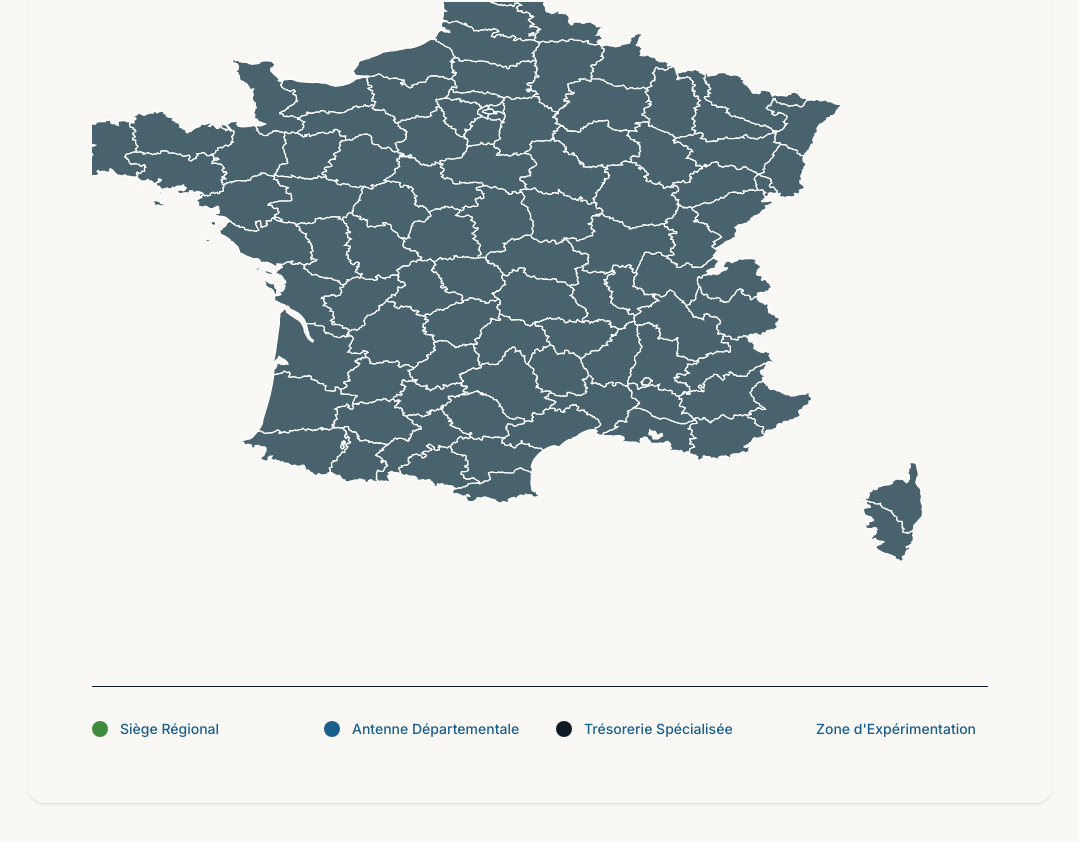
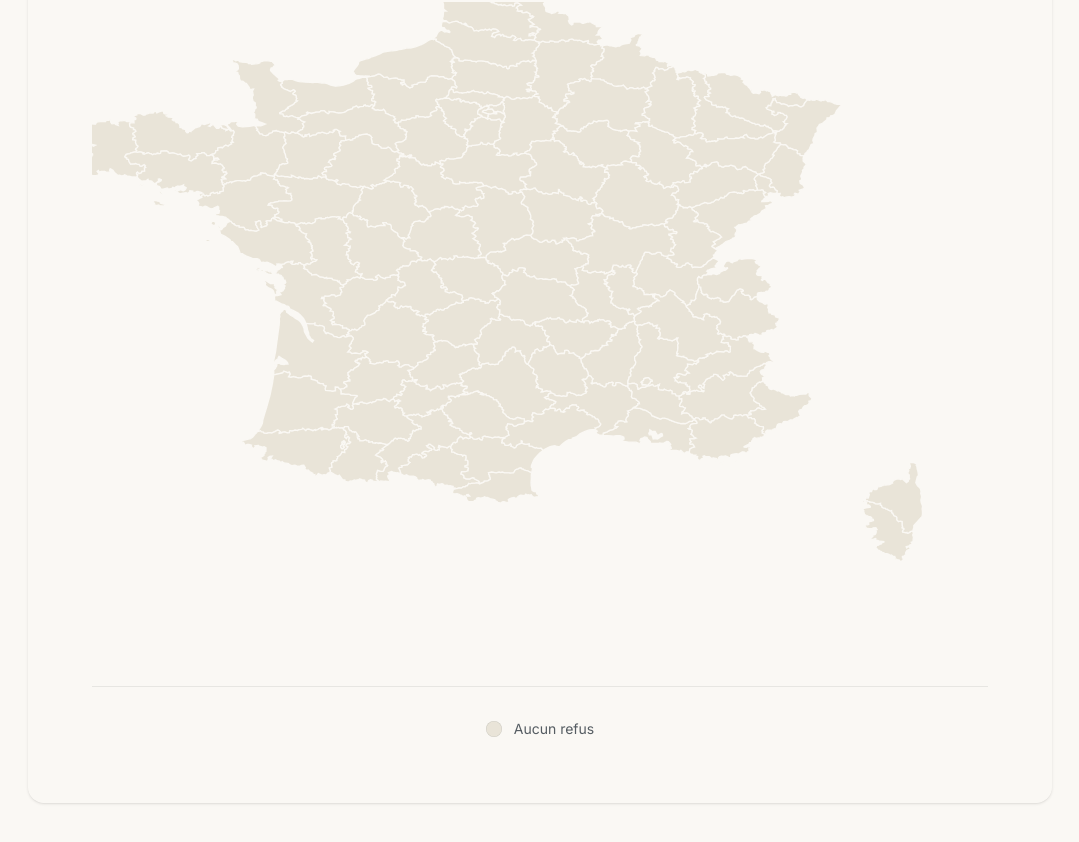
Before and after one commit to Melko-energie/map_france, a React (Vite) app in the folder ui/: page / in a window 1280 px wide. Shown: the part 1075-1917 px from the top of the page, without its empty margins (100-1179 px from the left). Built offline with nearby package versions, Linux system fonts and the light colour scheme.

Commit message:
feat(ui): choropleth France map colored by refusal counts

```diff
--- a/ui/src/components/FranceMap.jsx
+++ b/ui/src/components/FranceMap.jsx
@@ -2,20 +2,32 @@ import { useNavigate } from 'react-router'
 import { getDepartmentName } from '../data/departments'
 import FRANCE_PATHS from '../data/france-paths'
 
-export default function FranceMap() {
+export const CHORO_SCALE = ['#C9DCC8', '#9DC29B', '#6FA86D', '#3F8A3D', '#2A5C29']
+export const CHORO_ZERO = '#E9E4D8'
+
+export function choroplethColor(count, max) {
+  if (!count || !max) return CHORO_ZERO
+  const idx = Math.min(CHORO_SCALE.length - 1, Math.floor((count / max) * CHORO_SCALE.length))
+  return CHORO_SCALE[idx]
+}
+
+export default function FranceMap({ counts = {} }) {
   const navigate = useNavigate()
+  const max = Math.max(0, ...Object.values(counts))
 
   return (
     <svg viewBox="130 50 400 380" className="w-full h-full max-h-[600px]">
       <g>
         {FRANCE_PATHS.map((dept) => (
           <g key={dept.id} onClick={() => navigate(`/department/${dept.id}`)}>
-            <title>{getDepartmentName(dept.id) || dept.name} ({dept.id})</title>
+            <title>
+              {`${getDepartmentName(dept.id) || dept.name} (${dept.id}) — ${counts[dept.id] || 0} refus`}
+            </title>
             <path
               d={dept.d}
               className="map-department"
-              fill="#48626e"
-              stroke="#ffffff"
+              fill={choroplethColor(counts[dept.id], max)}
+              stroke="#FAF8F4"
               strokeWidth="0.8"
             />
           </g>
--- a/ui/src/components/MapLegend.jsx
+++ b/ui/src/components/MapLegend.jsx
@@ -1,17 +1,27 @@
-const LEGEND_ITEMS = [
-  { color: 'bg-primary', label: 'Siège Régional' },
-  { color: 'bg-secondary', label: 'Antenne Départementale' },
-  { color: 'bg-accent', label: 'Trésorerie Spécialisée' },
-  { color: 'bg-[var(--outline-variant)]', label: "Zone d'Expérimentation" },
-]
+import { CHORO_SCALE, CHORO_ZERO } from './FranceMap'
 
-export default function MapLegend() {
+export default function MapLegend({ max = 0 }) {
+  const buckets = [{ color: CHORO_ZERO, label: 'Aucun refus' }]
+  if (max > 0) {
+    const step = max / CHORO_SCALE.length
+    CHORO_SCALE.forEach((color, i) => {
+      const from = Math.floor(i * step) + 1
+      const to = i === CHORO_SCALE.length - 1 ? max : Math.floor((i + 1) * step)
+      if (to >= from) {
+        buckets.push({ color, label: from === to ? `${from} refus` : `${from} – ${to} refus` })
+      }
+    })
+  }
+
   return (
-    <div className="mt-12 grid grid-cols-2 md:grid-cols-4 gap-8 border-t border-[var(--outline-variant)]/20 pt-8">
-      {LEGEND_ITEMS.map((item, i) => (
+    <div className="mt-12 flex flex-wrap justify-center gap-x-8 gap-y-3 border-t border-[var(--m-ink-08)] pt-8">
+      {buckets.map((item, i) => (
         <div key={i} className="flex items-center gap-3">
-          <div className={`w-4 h-4 ${item.color} rounded-full`} />
-          <span className="text-sm font-medium text-secondary">{item.label}</span>
+          <span
+            className="w-4 h-4 rounded-full shadow-[inset_0_0_0_0.5px_var(--m-ink-12)]"
+            style={{ background: item.color }}
+          />
+          <span className="text-sm text-[var(--m-ink-70)]">{item.label}</span>
         </div>
       ))}
     </div>
```
